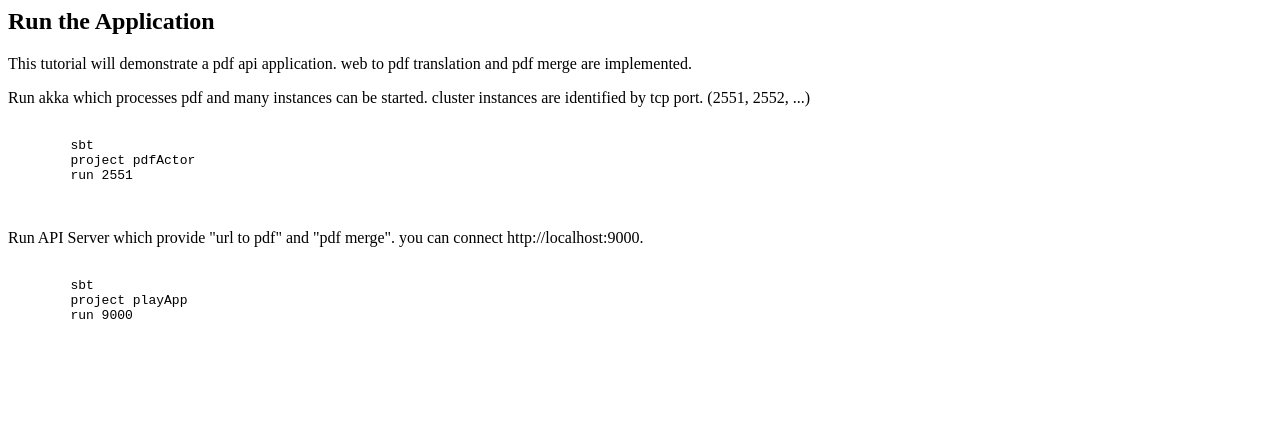
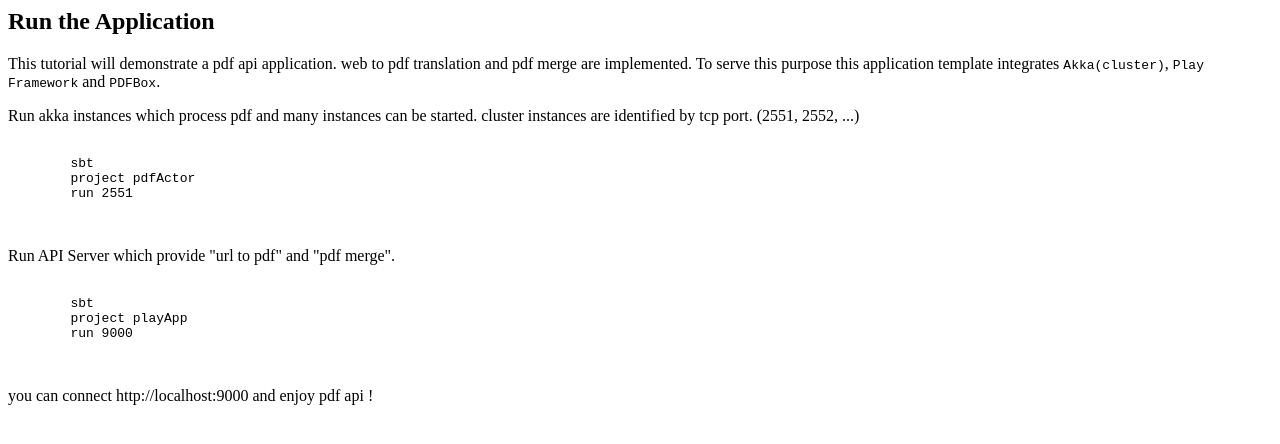
Before and after one commit to qwefgh90/akka-pdf, a plain HTML site: page tutorial/index.html in a window 1280 px wide. Drawn offline with Linux system fonts and the light colour scheme.

Commit message:
Update index.html

```diff
--- a/tutorial/index.html
+++ b/tutorial/index.html
@@ -7,11 +7,11 @@
 		<h2>Run the Application</h2>
 
 		<p>
-			This tutorial will demonstrate a pdf api application. web to pdf translation and pdf merge are implemented.
+			This tutorial will demonstrate a pdf api application. web to pdf translation and pdf merge are implemented. To serve this purpose this application template integrates <code>Akka(cluster)</code>, <code>Play Framework</code> and <code>PDFBox</code>.
   	</p>
 
     <p>
-      Run akka which processes pdf and many instances can be started. cluster instances are identified by tcp port. (2551, 2552, ...)
+      Run akka instances which process pdf and many instances can be started. cluster instances are identified by tcp port. (2551, 2552, ...)
     </p>
 		<pre>
 			<code>
@@ -21,7 +21,7 @@
       </code>
 		</pre>
     <p>
-      Run API Server which provide "url to pdf" and "pdf merge". you can connect http://localhost:9000.
+      Run API Server which provide "url to pdf" and "pdf merge".
     </p>
 		<pre>
 			<code>
@@ -31,6 +31,9 @@
       </code>
 		</pre>
 
+	<p>
+	 you can connect http://localhost:9000 and enjoy pdf api !
+	</p>
     <!--
     <p>
 
```
